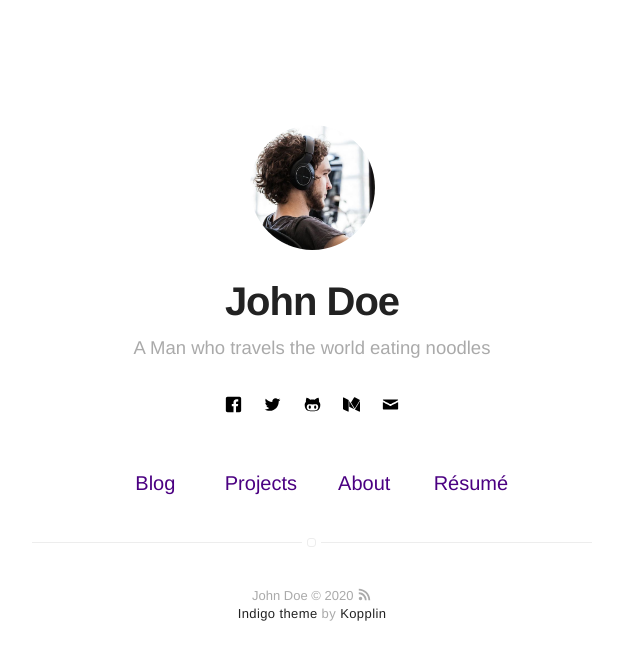
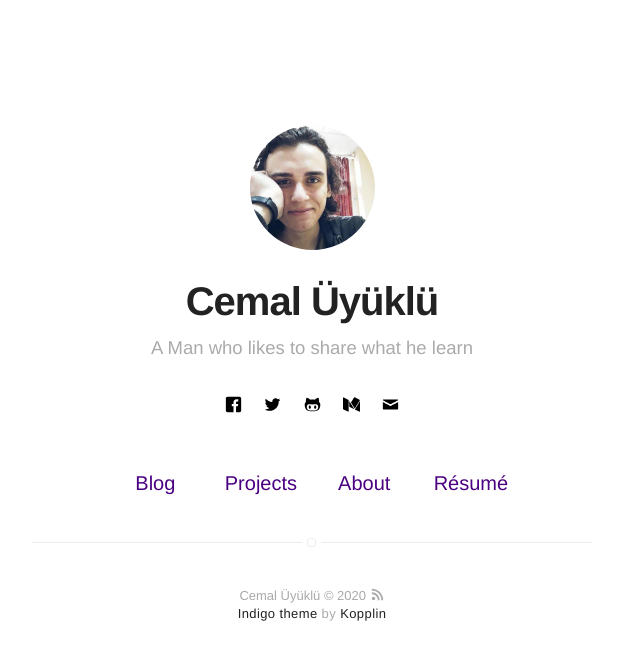
Before and after one commit to cmlism/cemaluyuklu.com.tr, a Jekyll site: the page built from index.html, in a window 1280 px wide. Shown: the top 660 px of the page, without its empty margins (328-968 px from the left). Built offline with Jekyll 4.4.1, drawn with Linux system fonts in a browser that asks for light colours.

Commit message:
profil resmi ve _config.yml içinde değişiklik yapıldı

```diff
--- a/_config.yml
+++ b/_config.yml
@@ -1,6 +1,6 @@
 # main text of home
-name: John Doe
-bio: A Man who travels the world eating noodles
+name: Cemal Üyüklü
+bio: A Man who likes to share what he learn
 
 # twitter summary info
 description: A blog about technology and stuff related
@@ -8,7 +8,7 @@ description: A blog about technology and stuff related
 # if it's an external image, update below for true
 # better with square images
 external-image: false
-picture: assets/images/profile.jpg
+picture: assets/images/pp.jpg
 
 # If you want to include your resume, set to true
 # and specify source (external or local).
```
Also changed, not shown: assets/images/pp.jpg (added).
